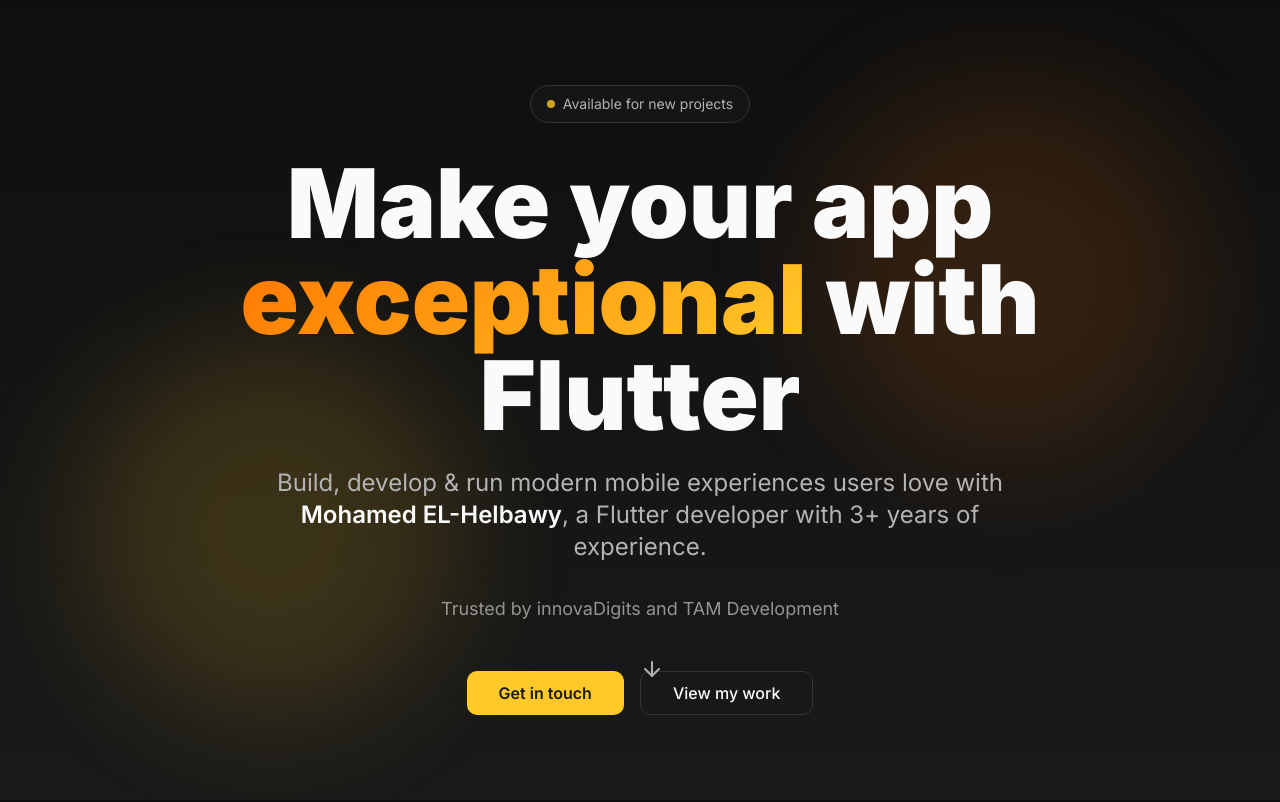
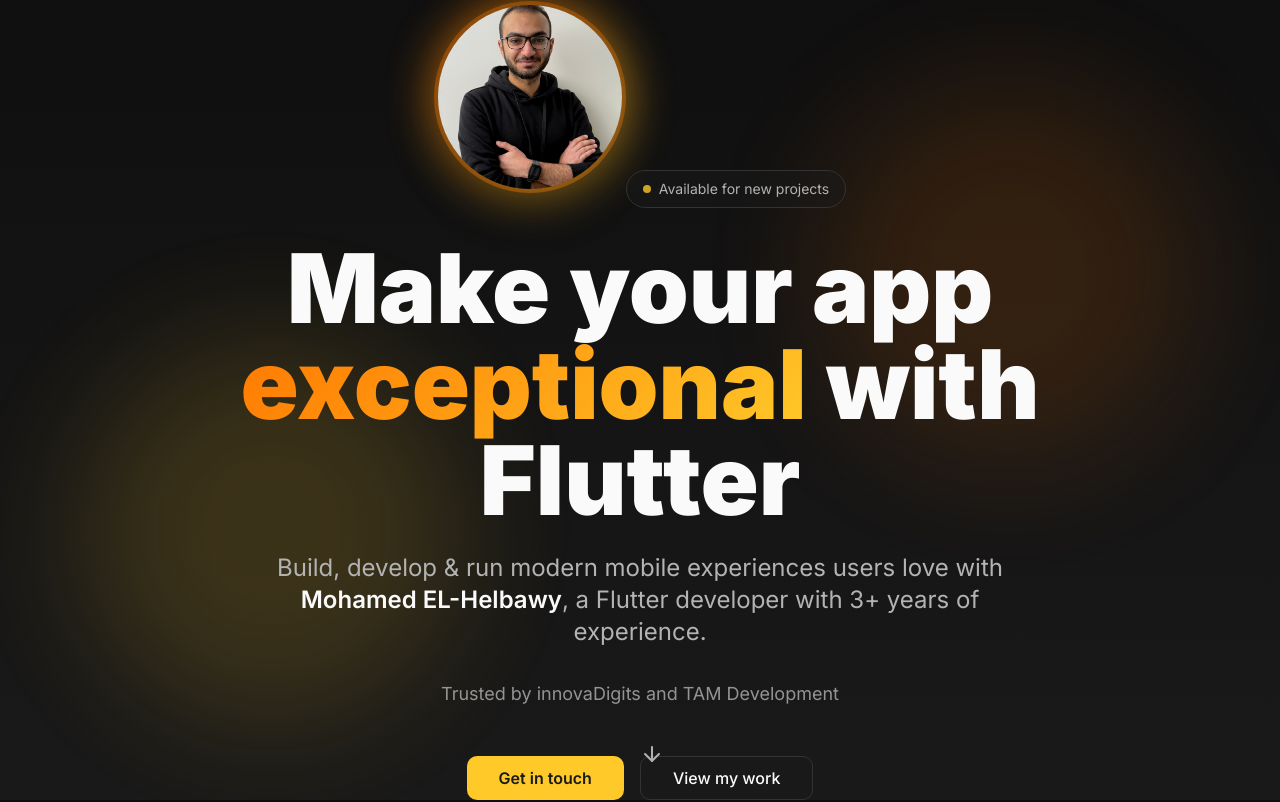
Before and after one commit to El-Helbawy-M/elhelbawy-folio-firebase-flare, a React (Vite) app: page / in a window 1280 px wide. Shown: the top 802 px of the page. Built offline with nearby package versions, Linux system fonts and the light colour scheme; the HTML template or start-up script is replaced by a standard one.

Commit message:
Add photo to portfolio

```diff
--- a/src/components/Hero.tsx
+++ b/src/components/Hero.tsx
@@ -1,5 +1,6 @@
 import { Button } from "@/components/ui/button";
 import { ArrowDown } from "lucide-react";
+import profilePhoto from "@/assets/profile-photo.jpg";
 
 export const Hero = () => {
   const scrollToSection = (id: string) => {
@@ -14,6 +15,18 @@ export const Hero = () => {
       <div className="absolute bottom-20 left-20 w-96 h-96 bg-secondary/20 rounded-full blur-3xl animate-glow" style={{ animationDelay: "1s" }} />
 
       <div className="relative z-10 max-w-5xl mx-auto text-center animate-fade-in">
+        {/* Profile Photo */}
+        <div className="relative inline-block mb-8">
+          <div className="absolute inset-0 bg-gradient-firebase rounded-full blur-xl opacity-50 animate-glow" />
+          <div className="relative w-40 h-40 md:w-48 md:h-48 rounded-full overflow-hidden border-4 border-primary/30 shadow-2xl">
+            <img
+              src={profilePhoto}
+              alt="Mohamed EL-Helbawy - Flutter Developer"
+              className="w-full h-full object-cover"
+            />
+          </div>
+        </div>
+
         {/* Announcement banner */}
         <div className="inline-flex items-center gap-2 px-4 py-2 mb-8 bg-card/50 backdrop-blur-sm border border-border rounded-full">
           <span className="w-2 h-2 bg-secondary rounded-full animate-pulse" />
```
Also changed, not shown: src/assets/profile-photo.jpg (added).
